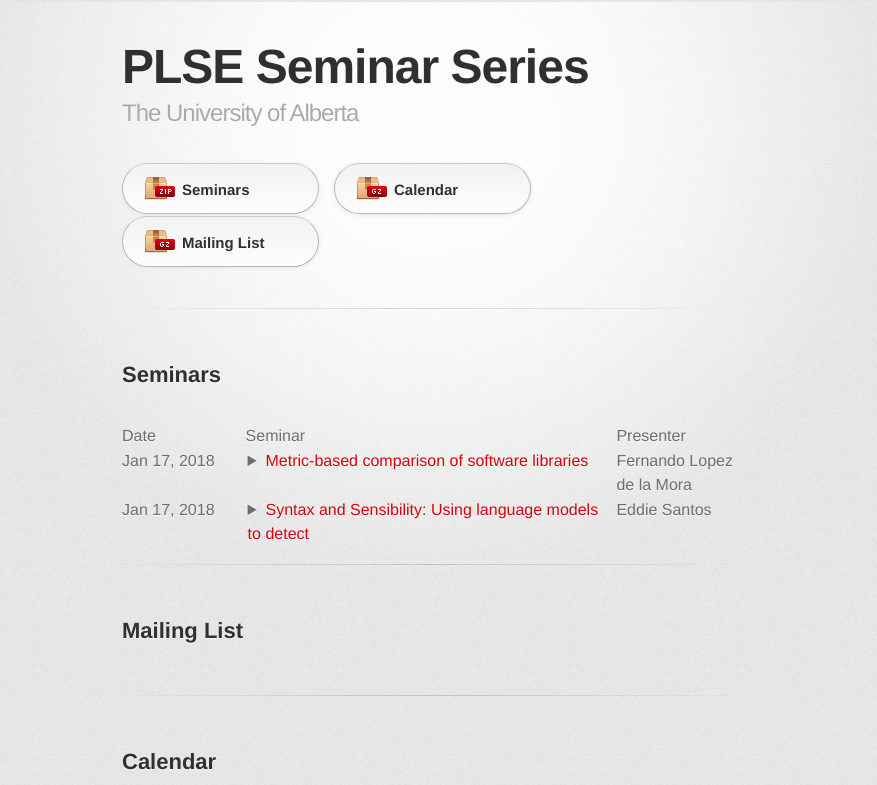
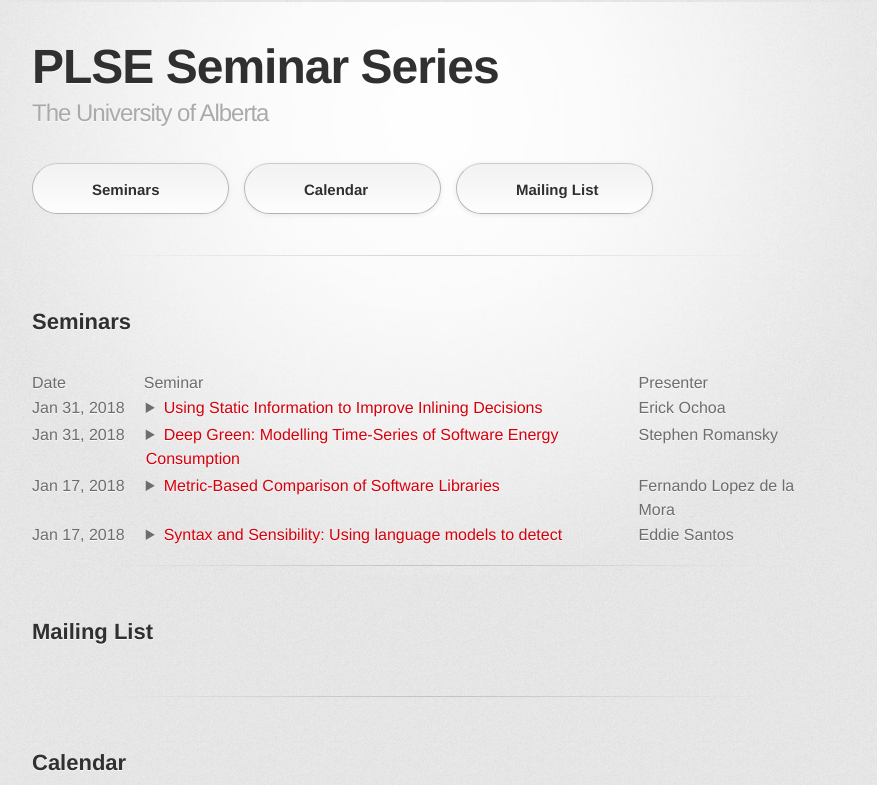
Before and after one commit to plse-seminar/plse-seminar.github.io, a Jekyll site: the page built from index.md, in a window 1280 px wide. Shown: the top 785 px of the page, without its empty margins (210-1087 px from the left). Built offline with Jekyll 4.4.1, drawn with Linux system fonts in a browser that asks for light colours; some web fonts are replaced; some of the changed text lies outside the part shown; grey boxes are pictures that could not be loaded.

Commit message:
change organization of talks
- talks are now part of talks.yml
- removed posts
- removed unnecessary assets, pages, scripts, and docs
- added talks until Jan 31, 2018
- increased width of content wrapper

```diff
--- /dev/null
+++ b/_data/talks.yml
@@ -0,0 +1,23 @@
+- id: stephen-deepgreen
+  title: "Deep Green: Modelling Time-Series of Software Energy Consumption"
+  presenter: Stephen Romansky
+  date: 2018-01-31 13:00:00
+  abstract: Inefficient mobile software kills battery life. Yet, developers lack the tools necessary to detect and solve energy bugs in software. In addition, developers are usually tasked with the creation of software features and triaging existing bugs. This means that most developers do not have the time or resources to research, build, or employ energy debugging tools.  We present a new method for predicting software energy consumption to help debug software energy issues. Our approach enables developers to align traces of software behavior with traces of software energy consumption. This allows developers to match run-time energy hot spots to the corresponding execution. We accomplish this by applying recent neural network models to predict time series of energy consumption given a software’s behavior. We compare our time series models to prior state-of-the-art models that only predict total software energy consumption. We found that machine learning based time series based models, and LSTM based time series based models, can often be more accurate at predicting instantaneous power use and total energy consumption.
+
+- id: erick-inliner
+  title: Using Static Information to Improve Inlining Decisions
+  presenter: Erick Ochoa
+  date: 2018-01-31 13:30:00
+  abstract: Function inlining is a well known technique for speeding up programs. By eliminating the need of pushing/popping arguments into/from the stack, function inlining can decrease the execution time of function calls. Time savings add up quickly when function inlining is applied to frequently visited call sites. Under this logic, the optimal decision is to apply function inlining to call sites that are visited the most. However, time savings obtained from these benefits are often overshadowed by those obtained by enabling other compiler optimization. After a function is inlined, its body is available in the caller's context and we say that the function has been specialized to its calling context. This suggests that call frequency should not be the only deciding factor in inlining. Static information that allows the compiler to perform other optimizations safely should also be taken into account. In this talk, we will go over how abstract interpretation can be used to safely estimate other compiler optimizations and how this can improve inlining decision.
+
+- id: eddie-syntax
+  title: "Syntax and Sensibility: Using language models to detect"
+  presenter: Eddie Santos
+  date: 2018-01-17 13:00:00
+  abstract: Syntax errors are made by novice and experienced programmers alike; however, novice programmers lack the years of experience that help them quickly resolve these frustrating errors. Standard LR parsers are of little help, typically resolving syntax errors and their precise location poorly. We propose a methodology that locates where syntax errors occur, and suggests possible changes to the token stream that can fix the error identified. This methodology finds syntax errors by using language models trained on correct source code to find tokens that seem out of place. Fixes are synthesized by consulting the language models to determine what tokens are more likely at the estimated error location. We compare n-gram and LSTM (Long short-term memory) language models for this task, each trained on a large corpus of Java code collected from GitHub. Unlike prior work, our methodology does not rely that the problem source code comes from the same domain as the training data. We evaluated against a repository of real student mistakes. Our tools are able to find a syntactically-valid fix within its top 2 suggestions, often producing the exact fix that the student used to resolve the error. The results show that this tool and methodology can locate and suggest corrections for syntax errors. Our methodology is of practical use to all programmers, but will be especially useful to novices frustrated with incomprehensible syntax errors.
+
+- id: fernando-libs
+  title: Metric-Based Comparison of Software Libraries
+  presenter: Fernando Lopez de la Mora
+  date: 2018-01-17 13:30:00
+  abstract: Software libraries ease development tasks by allowing client developers to reuse code written by third parties. To perform a specific task, there is usually a large number of libraries that offer the desired functionality. Unfortunately, selecting the appropriate library to use is not straightforward since developers are often unaware of the advantages and disadvantages of each library, and may also care about different characteristics in different situations. We introduce the idea of using software metrics to help developers choose the libraries most suited to their needs. We created library comparisons based on several metrics extracted from multiple sources such as software repositories, issue tracking systems, and Q&A websites. By consolidating all of this information in a single website, we enable developers to make informed decisions by comparing metric data belonging to libraries from several domains.
--- a/_layouts/default.html
+++ b/_layouts/default.html
@@ -20,9 +20,9 @@
           <h2>{{ site.description }}</h2>
         </header>
         <section id="downloads" class="clearfix">
-          <a href="#seminars" id="download-zip" class="button"><span>Seminars</span></a>
-          <a href="#calendar" id="download-tar-gz" class="button"><span>Calendar</span></a>
-          <a href="#mailinglist" id="download-tar-gz" class="button"><span>Mailing List</span></a>
+          <a href="#seminars" class="button"><span>Seminars</span></a>
+          <a href="#calendar" class="button"><span>Calendar</span></a>
+          <a href="#mailinglist" class="button"><span>Mailing List</span></a>
         </section>
         <hr>
         <section id="main_content">
--- a/_sass/jekyll-theme-tactile.scss
+++ b/_sass/jekyll-theme-tactile.scss
@@ -29,20 +29,24 @@ time, mark, audio, video {
 
 /* Setting the widths of various table columns */
 th.date {
-  width: 20%
+  width: 14%
 }
 th.presenter {
-  width: 20%
+  width: 24%
 }
 
 /* Remove the arrow from the details summary */
 details summary::-webkit-details-marker {
-  display:none;
+  display: none;
 }
 
 /* Remove blue border around summary */
 summary {
-	outline:none;
+	outline: none;
+
+	&:hover {
+		cursor: pointer;
+	}
 }
 
 /* HTML5 display-role reset for older browsers */
@@ -113,7 +117,7 @@ header h2 {
 }
 
 .inner {
-  width: 620px;
+  width: 800px;
   margin: 0 auto;
 }
 
@@ -173,19 +177,6 @@ a.button span {
   display: block;
   height: 23px;
   padding-left: 50px;
-}
-
-#download-zip span {
-  background: transparent url(../images/zip-icon.png) 12px 50% no-repeat;
-}
-#download-tar-gz span {
-  background: transparent url(../images/tar-gz-icon.png) 12px 50% no-repeat;
-}
-#view-on-github span {
-  background: transparent url(../images/octocat-icon.png) 12px 50% no-repeat;
-}
-#view-on-github {
-  margin-right: 0;
 }
 
 code, pre {
--- a/index.md
+++ b/index.md
@@ -1,23 +1,24 @@
 ---
 layout: default
 ---
+
 <table>
  <tr>
    <th class="date">Date</th>
    <th class="title">Seminar</th>
    <th class="presenter">Presenter</th>
  </tr>
-{% assign posts = site.posts | where: 'group',"seminars" | sort:'weight', 'last' %}
-{% for post in posts %}
+ {% assign talks = site.data.talks | sort: 'date' | reverse %}
+ {% for talk in talks %}
 <tr>
-  <td>{{ post.date | date: "%b %d, %Y" }}</td>
+  <td>{{ talk.date | date: "%b %d, %Y" }}</td>
   <td>
     <details>
-      <summary><a>{{ post.title }}</a></summary>
-      {{ post.content }}
+      <summary><a>{{ talk.title }}</a></summary>
+      {{ talk.abstract }}
     </details>
   </td>
-  <td>{{ post.presenter }}</td>
+  <td>{{ talk.presenter }}</td>
 </tr>
 {% endfor %}
 </table>
```
Also changed, not shown: _posts/2018-01-17-eddie.md (deleted, +0 -7 lines), _posts/2018-01-17-fernando.md (deleted, +0 -7 lines), another-page.md (deleted, +0 -9 lines), docs/CODE_OF_CONDUCT.md (deleted, +0 -46 lines), docs/CONTRIBUTING.md (deleted, +0 -88 lines), docs/SUPPORT.md (deleted, +0 -9 lines), assets/images/octocat-icon.png (deleted), assets/images/tar-gz-icon.png (deleted), assets/images/zip-icon.png (deleted), jekyll-theme-tactile.gemspec (deleted), thumbnail.png (deleted), 4 other files.
